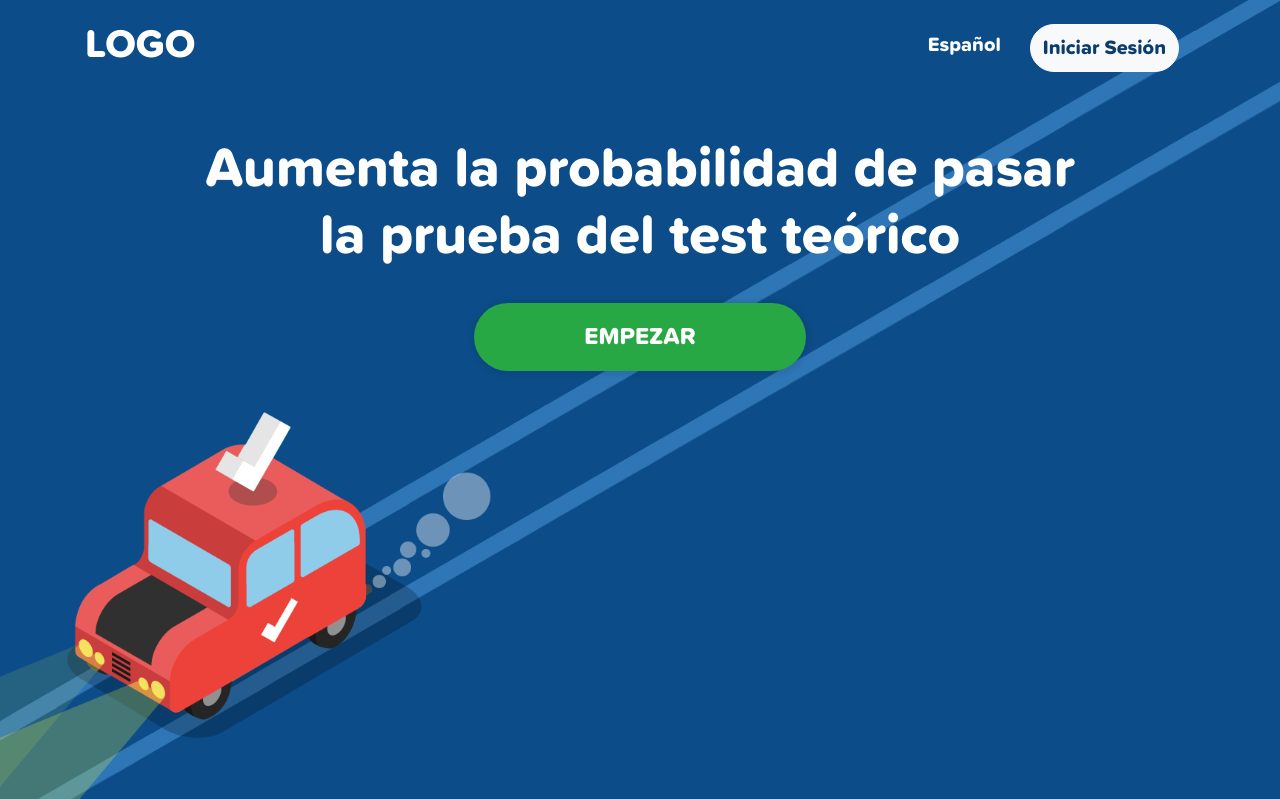
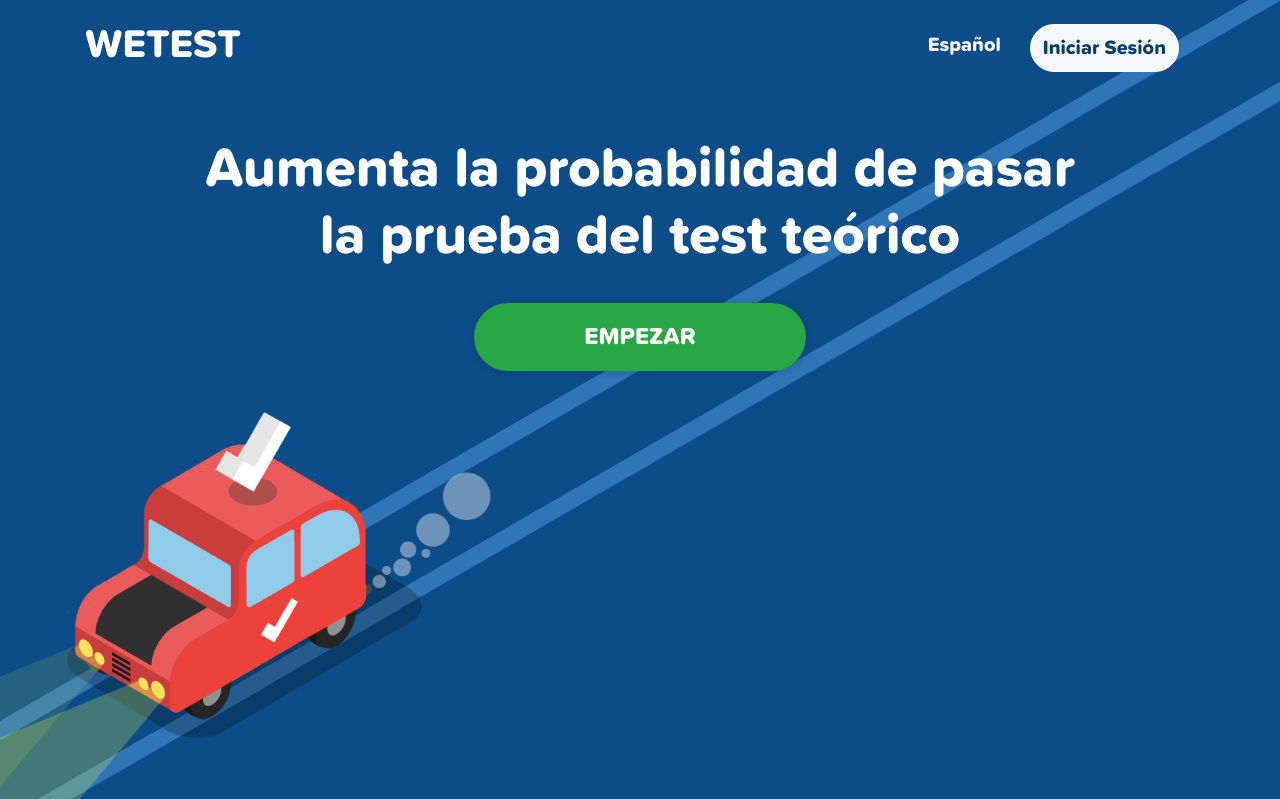
Before and after one commit to WilliamGallifrey/prog, a PHP site: page / in a window 1280 px wide. Shown: the top 799 px of the page. Run offline with PHP 8.4, Linux system fonts and the light colour scheme; some libraries are stand-ins or nearby versions.

Commit message:
index algunos cambios

```diff
--- a/src/Views/home/index.php
+++ b/src/Views/home/index.php
@@ -3,7 +3,7 @@
   <!-- Navigation -->
   <nav class="navbar navbar-expand-lg navbar-dark fixed-top py-3" id="mainNav">
     <div class="container">
-      <a class="navbar-brand js-scroll-trigger" href="#page-top"> <h1 class="text-white">LOGO</h1> </a>
+      <a class="navbar-brand js-scroll-trigger" href="#page-top"> <h1 class="text-white">WETEST</h1> </a>
       <button class="navbar-toggler navbar-toggler-right" type="button" data-toggle="collapse" data-target="#navbarResponsive" aria-controls="navbarResponsive" aria-expanded="false" aria-label="Toggle navigation">
         <span class="navbar-toggler-icon"></span>
       </button>
@@ -41,7 +41,7 @@
         <div class="col-lg-8 text-center">
           <h1 class="text-blue mt-0">Tenemos todo lo que necesitas!</h1>
           <hr class="divider my-4">
-          <h3 class="text-blue-50 mb-4">{nombredecompañía} dispone de un panel donde poder observar y analizar tu progreso según vas completando los tests</h3>
+          <h3 class="text-blue-50 mb-4">Wetest dispone de un panel donde poder observar y analizar tu progreso según vas completando los tests</h3>
           <a class="btn btn-dark btn-xl js-scroll-trigger" href="#services">Ver Características</a>
         </div>
       </div>
@@ -97,7 +97,7 @@
   <!-- Footer -->
   <footer class="bg-light py-5">
     <div class="container">
-      <div class="small text-center text-muted">Copyright &copy; 2019 - {nombredecompañia}</div>
+      <div class="small text-center text-muted">Copyright &copy; 2019 - Wetest</div>
     </div>
   </footer>
 
```
Also changed, not shown: 1 other file.
